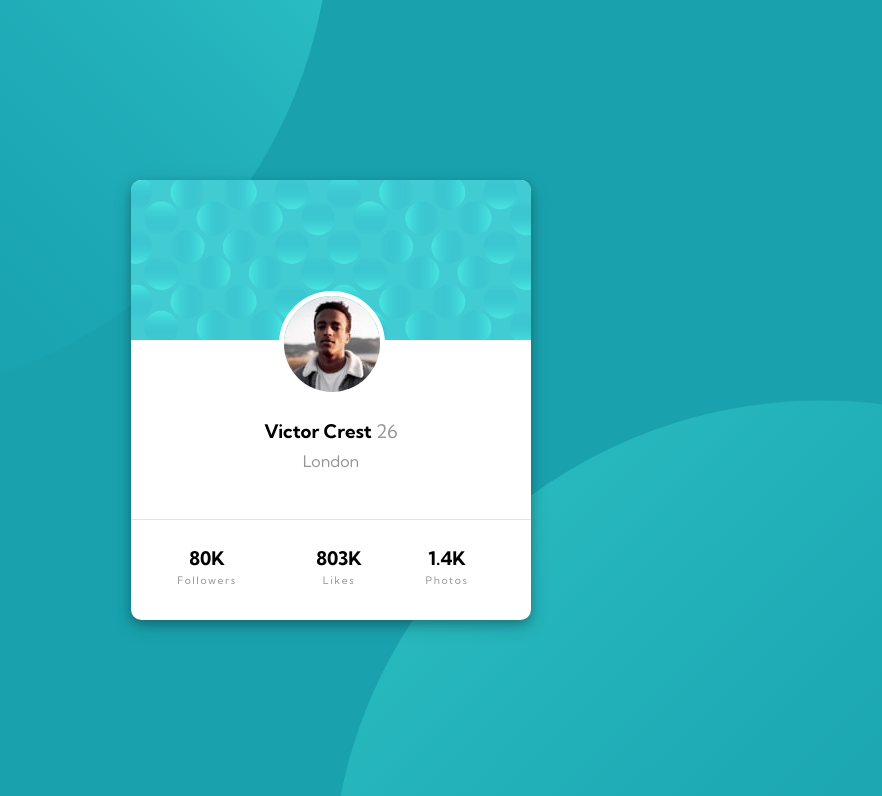
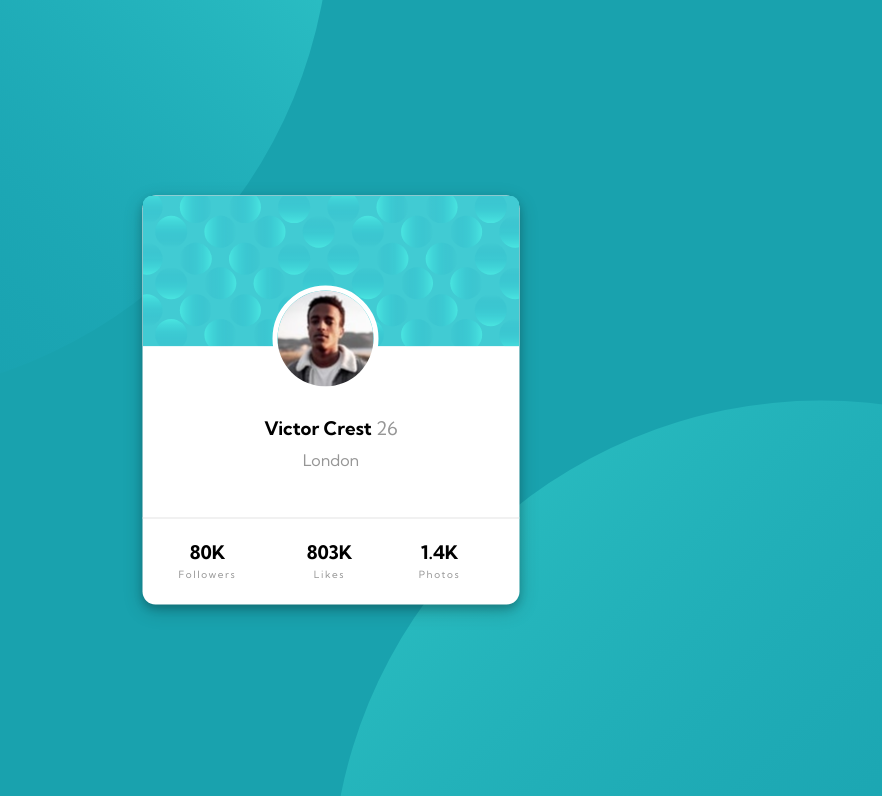
Before and after one commit to neetigarg/ProfileCard, a plain HTML site: page index.html in a window 1280 px wide. Shown: the top 796 px of the page, without its empty margins (309-1191 px from the left). Drawn offline with Linux system fonts and the light colour scheme.

Commit message:
css size fix

```diff
--- a/style.css
+++ b/style.css
@@ -23,31 +23,31 @@ img{
     left:50%;
 }
 .profile-card{
-    width: 50vh;
-    height: 55vh;
+    width: 377px;
+    height: 409px;
     background-color:white;
     /* border-radius: 0.66vh; */
     position: absolute;
     top: 50%;
     left: 50%;
     transform: translate(-50%, -50%);
-    border-radius: 1.32vh;
+    border-radius: 13px;
     box-shadow: 0 4px 8px 0 rgba(0, 0, 0, 0.2), 0 6px 20px 0 rgba(0, 0, 0, 0.19);
 }
 .card-temp{
     object-fit: contain;
-    width: 50vh;
+    width: 377px;
     border-radius: 10px 10px 0px 0px;
 }
 .profile {
     position: absolute;
-    top: 13.9vh;
-    left: 18.56vh;
+    top: 90px;
+    left: 130px;
     border-radius: 50%;
     border: 5px solid white;
 }
 .profile-name {
-    margin: 10vh 9vh 6vh 9vh;
+    margin: 70px 10px 48px 10px;
     text-align: center;
     font-family: 'Kumbh Sans', serif;
     position:relative;
@@ -58,38 +58,38 @@ img{
 .profile-card h3 span, p {
     color:hsl(0, 0%, 59%);
     font-weight: 400;
-    margin-top: 1vh;
+    margin-top: 10.2px;
 }
 #footer{
     border-top-color: hsl(0, 0%,89%);
-    width: 50vh;
+    width: 377px;
     border-top-style: solid;
     border-width: 0.1vh;
 }
 #child{
-    width: 9vh;
+    width: 62px;
     border: 0px;
     display: inline-block;
     font-family: 'Kumbh Sans', serif;
     text-align: center;
-    margin-top: 1vh;
+    margin-top: 3px;
 }
 #child p{
     margin-top: 0px;
-    font-size: 1.3vh;
+    font-size: 10px;
     letter-spacing: 0.1rem;
 }
 #child h3{
     margin-bottom: 0.5vh;
 }
 .footer--1{
-    margin:0px 5vh 0px 5vh;
+    margin: 0px 40px 0px 34px;
 }
 .footer--2{
-    margin:0px 1vh 0px 2vh;
+    margin: 0px 1px 0px 16px;
 }
 .footer--3{
-    margin:0px 5vh 0px 3vh;
+    margin: 0px 47px 0px 43px;
 }
 @media only screen and (max-width: 380px) {
     .bg-top {
```
